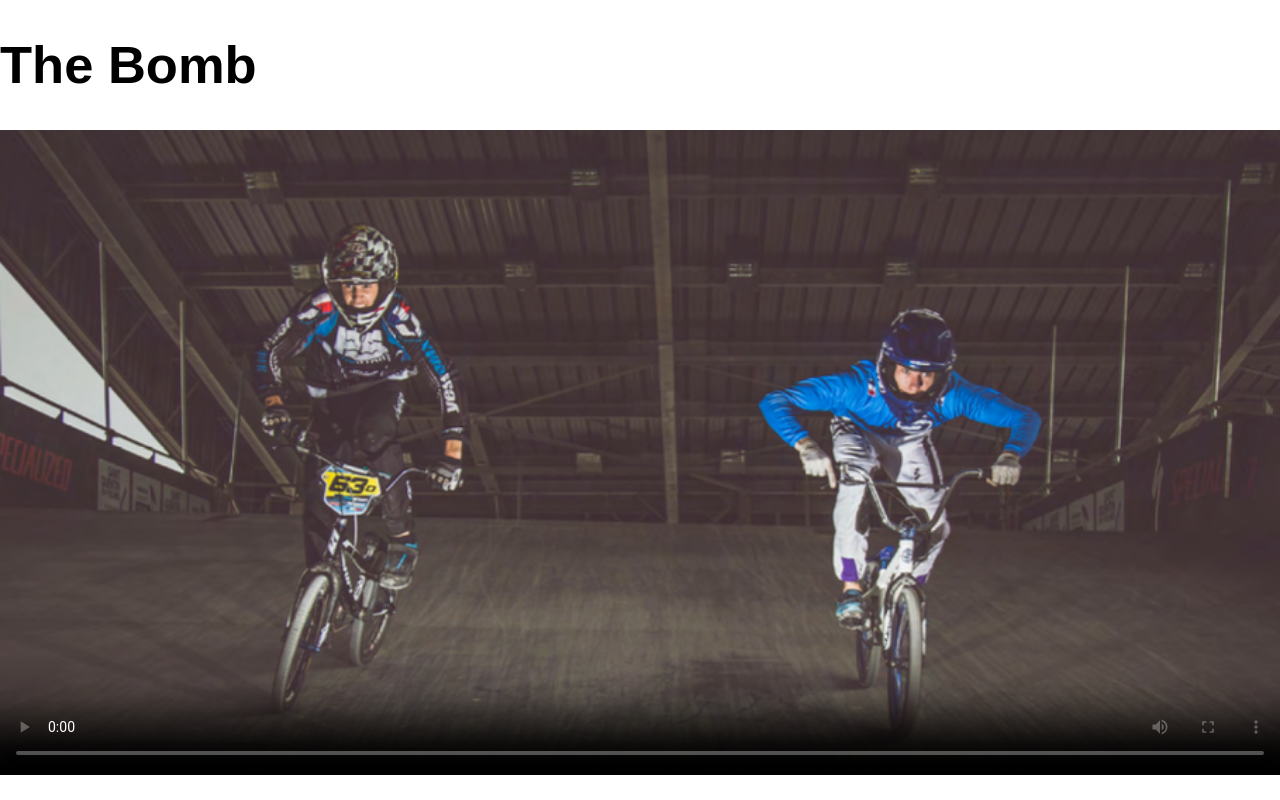
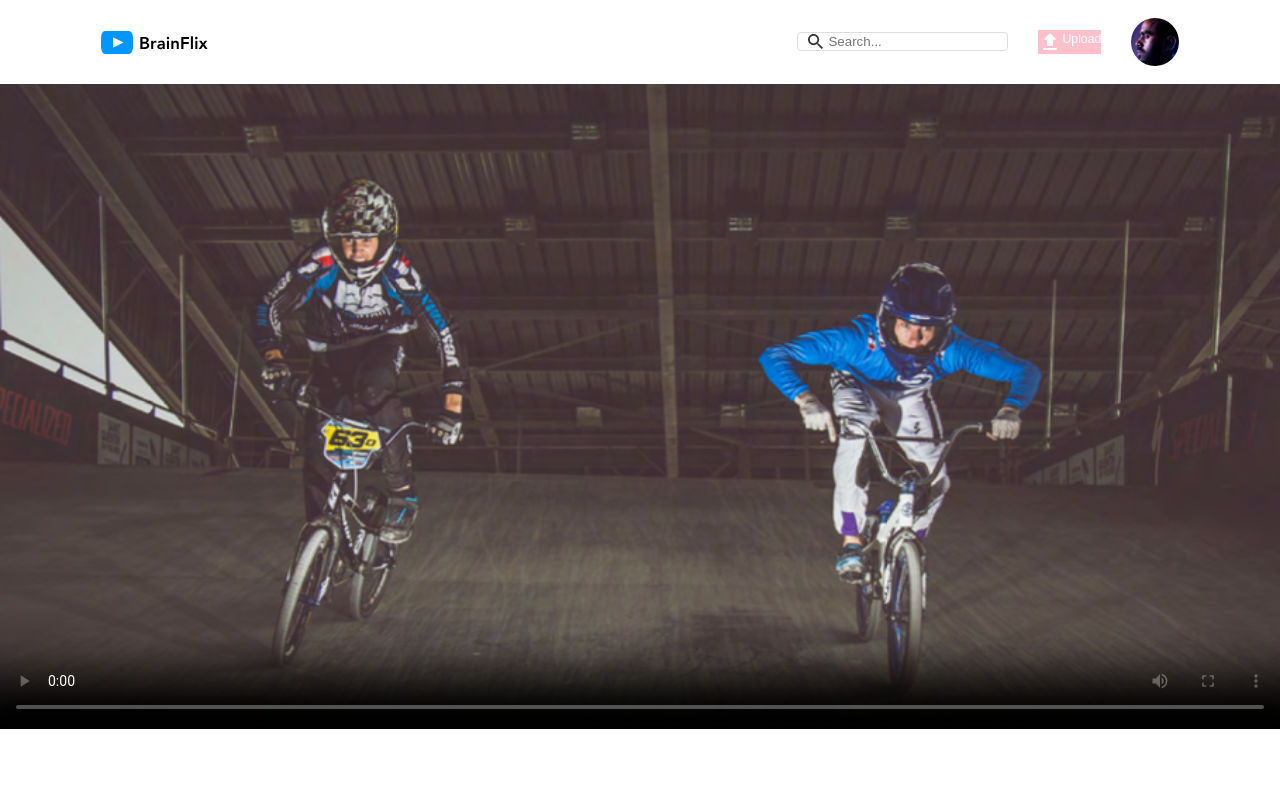
Before and after one commit to robbie-carragher/robbie-carragher-brainflix, a React (Vite) app: page / in a window 1280 px wide. Built offline with nearby package versions, Linux system fonts and the light colour scheme.

Commit message:
Header elements built some styling left

```diff
--- a/src/App.jsx
+++ b/src/App.jsx
@@ -1,19 +1,14 @@
 
-
-// import React from 'react';
 import Header from "./components/Header/Header";
 import VideoComponent from "./components/Video /Video";
-
-import videoData from './data/video-details.json';
-
 
 import "./App.scss";
 
 function App() {
   return (
     <>
-      <Header />
-      <VideoComponent videoData={videoData} />
+      <Header logo='new logo'/>
+      <VideoComponent />
     </>
   );
 }
--- a/src/components/Header/Header.jsx
+++ b/src/components/Header/Header.jsx
@@ -1,9 +1,37 @@
 
+
+import "./Header.scss";
+import "./../../styles/partials/_global.scss"
+import avatarImage from "./../../../src/assets/images/Mohan-muruge.jpg";
+import logoImage from "./../../../src/assets/images/Logo/BrainFlix-logo.svg";
+
+import FileUploadComponent from "../upload button";
 
 const Header = () => {
     return (
 
-<h1>The Bomb</h1>
+        <header className="header">
+        <nav className=" header__links--left">
+          <a href="/"> <img src={logoImage} alt="Logo" className="header__links"></img></a>
+        </nav>
+        <div className="header__links header__links--right">
+
+        {/* <input type="search" id="search-box" placeholder="Search..."/> */}
+        <div className="search-container">
+    <input type="search" id="search-box" placeholder="Search..."/>
+</div>
+
+< FileUploadComponent/>
+
+
+
+          <img src={avatarImage} alt="Avatar Image" className="header__avatar-preview"></img>
+
+
+        </div>
+
+
+      </header>
 
 
     )
--- a/src/components/Header/Header.scss
+++ b/src/components/Header/Header.scss
@@ -0,0 +1,96 @@
+@use "./../../../src/styles/partials/global" as *;
+@use "./../../../src/styles/partials/mixins" as *;
+@use "./../../../src/styles/partials/variables" as *;
+
+// * {
+//     -moz-box-sizing: border-box;
+//     -webkit-box-sizing: border-box;
+//     box-sizing: border-box;
+//   }
+
+//   body {
+//     margin: 0;
+//     font-family: 'Roboto', sans-serif;
+//   }
+
+//   a {
+//     padding: 0.625rem;
+//   }
+
+  .header {
+    display: flex;
+    justify-content: space-between;
+    height: 6rem;
+    background: #ffffff;
+    z-index: 10;
+    align-items: center;
+    width: 87%;
+    margin: 0 auto;
+
+    &__logo {
+      display: flex;
+      align-items: center;
+      font-size: 2rem;
+    }
+
+    &__links {
+      display: flex;
+      align-items: center;
+
+      &--left {
+        padding-left: 1.25rem;
+        align-self: left;
+      }
+
+      &--right {
+        padding-right: 1.25rem;
+        align-self: right;
+      }
+    }
+
+    &__avatar-preview {
+
+        width: 36px;
+        height: 36px;
+        border-radius: 50%;
+        object-fit: cover;
+
+        @include tablet {
+            width: 48px;
+            height: 48px;
+        }
+      }
+
+
+  }
+
+
+  .header__upload {
+    display: none;
+}
+
+.header__upload-btn {
+    display: flex;
+    background: pink;
+    color: #ffffff;
+}
+
+
+.search-container {
+    position: relative;
+}
+
+#search-box {
+    padding-left: 30px;
+    background-image: url('./../../../src/assets/images/Icons/search.svg');
+    background-position: 10px center;
+    background-repeat: no-repeat;
+    background-size: 15px;
+    border: 1px solid #ddd;
+    border-radius: 4px;
+}
+.header__links {
+    // display: grid;
+    // grid-template-columns: repeat(3, auto); /* Adjust based on your layout */
+    gap: 30px; /* Space between grid items */
+}
--- /dev/null
+++ b/src/components/upload button.jsx
@@ -0,0 +1,27 @@
+// import './YourComponentStyles.css';
+
+const FileUploadComponent = () => {
+  // Function to handle file selection
+  const handleFileChange = (event) => {
+    // Handle the file change event here
+    console.log(event.target.files[0]); // Log the selected file
+  };
+
+  return (
+    <div>
+      <input
+        type="file"
+        id="fileUpload"
+        name="file"
+        className="header__upload"
+        onChange={handleFileChange}
+      />
+      <label htmlFor="fileUpload" className="header__upload-btn">
+        <img src="./../../src/assets/images/Icons/upload.svg" alt="Upload Button" />
+        <p className="header__upload-btn-text">Upload</p></label>
+
+    </div>
+  );
+};
+
+export default FileUploadComponent;
```
Also changed, not shown: src/components/Video /Video.jsx (+22 -0 lines), src/components/Header/Header 2.scss (deleted).
